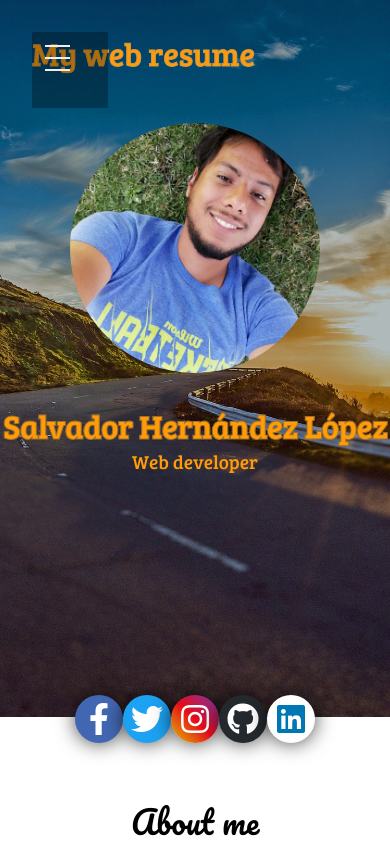
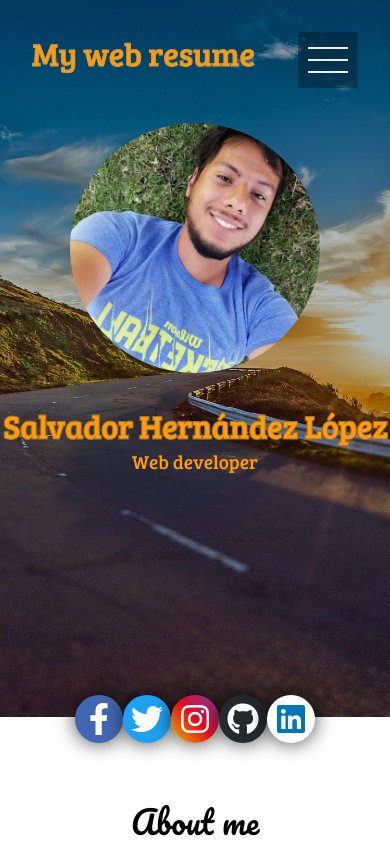
Before and after one commit to ChavaTI/react-portfolio, a React (Create React App) app: page / in a window 390 px wide. Shown: the top 844 px of the page. Built offline with nearby package versions, Linux system fonts and the light colour scheme.

Commit message:
align hamburguer btn

```diff
--- a/src/components/commons/Nav.jsx
+++ b/src/components/commons/Nav.jsx
@@ -9,7 +9,7 @@ const Nav = () => {
         <div className="nav-title">My web resume</div>
       </div>
       <div className="nav-btn">
-        <label className="nav-check">
+        <label className="nav-check" htmlFor = "nav-check">
           <span></span>
           <span></span>
           <span></span>
--- a/src/index.css
+++ b/src/index.css
@@ -409,10 +409,9 @@ footer {
     left: 0px;
   }
   .nav-btn > label {
-    display: inline-block;
-    width: 50px;
-    height: 50px;
-    padding: 13px;
+    float: right;
+    padding: 15px 10px 5px;
+    align-items: center;
   }
   .nav-btn > label:hover,
   nav #nav-check ~ .nav-btn > label {
@@ -420,7 +419,7 @@ footer {
   }
   .nav-btn > label > span {
     display: block;
-    width: 25px;
+    width: 40px;
     height: 10px;
     border-top: 2px solid #eee;
   }
```
